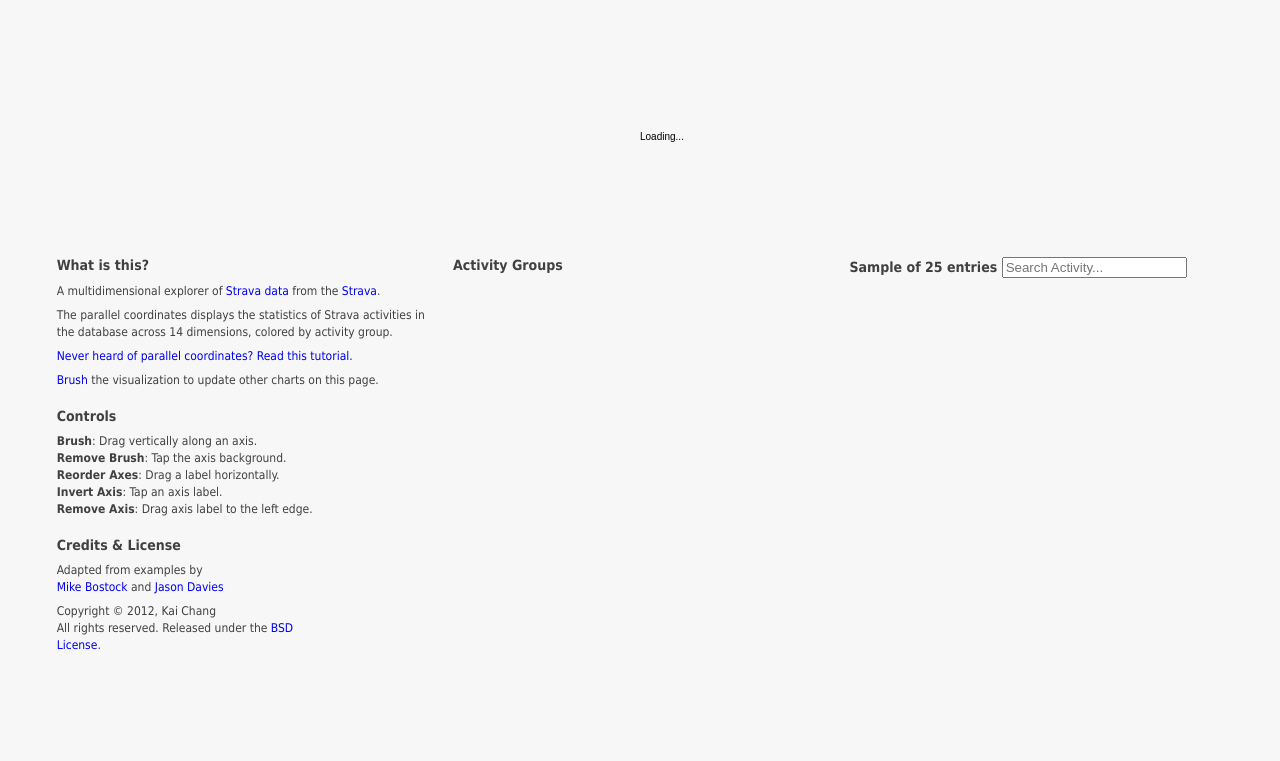
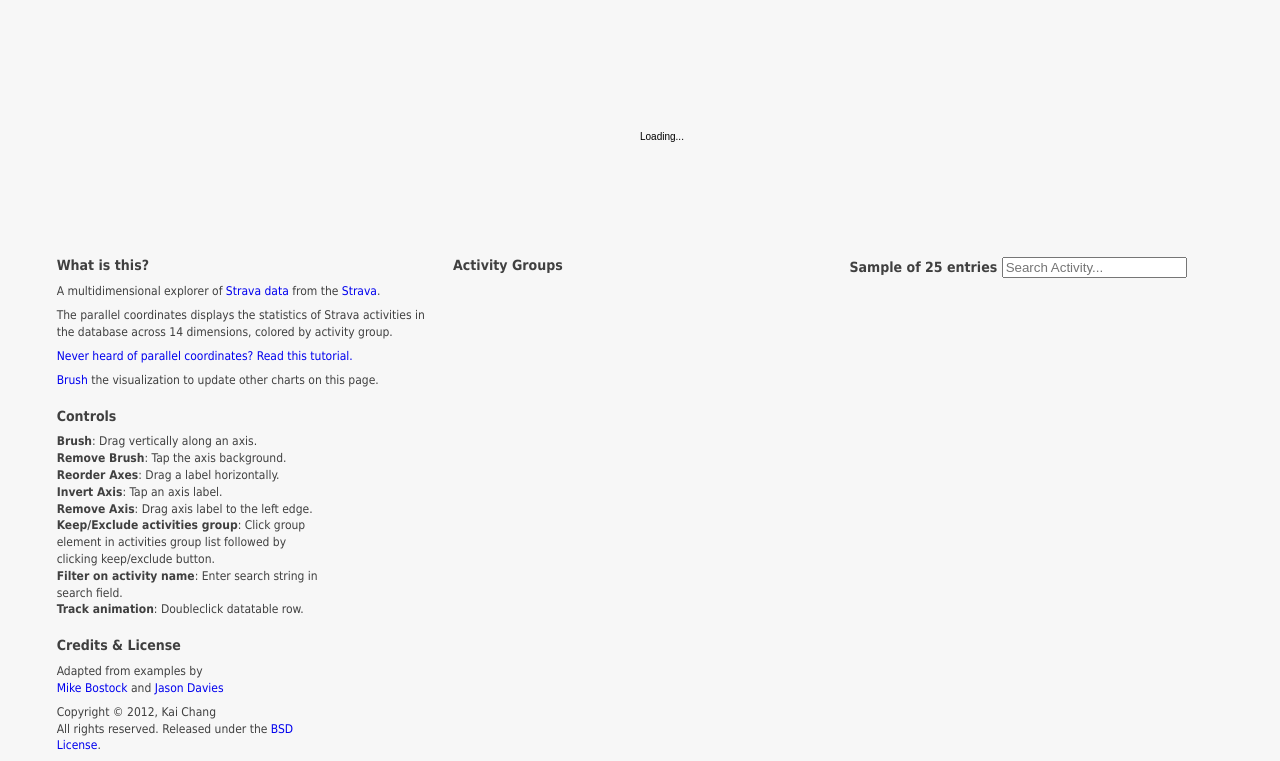
Before and after one commit to ManfredAtGit/LeafletGpx, a plain HTML site: page StravaViz/index.html in a window 1280 px wide. Shown: the part 54-815 px from the top of the page. Drawn offline with nearby package versions, Linux system fonts and the light colour scheme.

Commit message:
info in index.html changed

```diff
--- a/StravaViz/index.html
+++ b/StravaViz/index.html
@@ -56,6 +56,9 @@
           <strong>Reorder Axes</strong>: Drag a label horizontally.<br/>
           <strong>Invert Axis</strong>: Tap an axis label.<br/>
           <strong>Remove Axis</strong>: Drag axis label to the left edge.<br/>
+          <strong>Keep/Exclude activities group</strong>: Click group element in activities group list followed by clicking keep/exclude button.<br/>
+          <strong>Filter on activity name</strong>: Enter search string in search field.<br/>
+          <strong>Track animation</strong>: Doubleclick datatable row.<br/>
         </p>
       </div>
       <div class="little-box">
```
